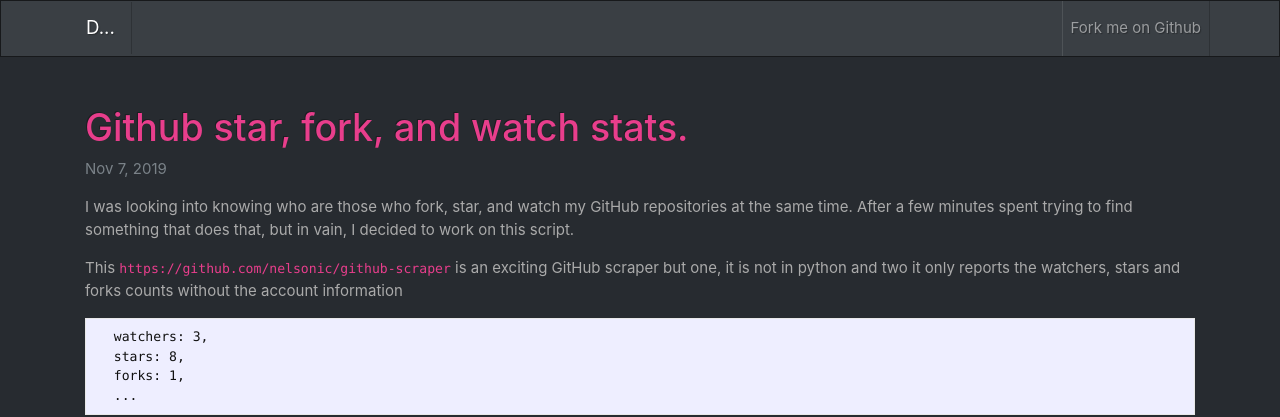
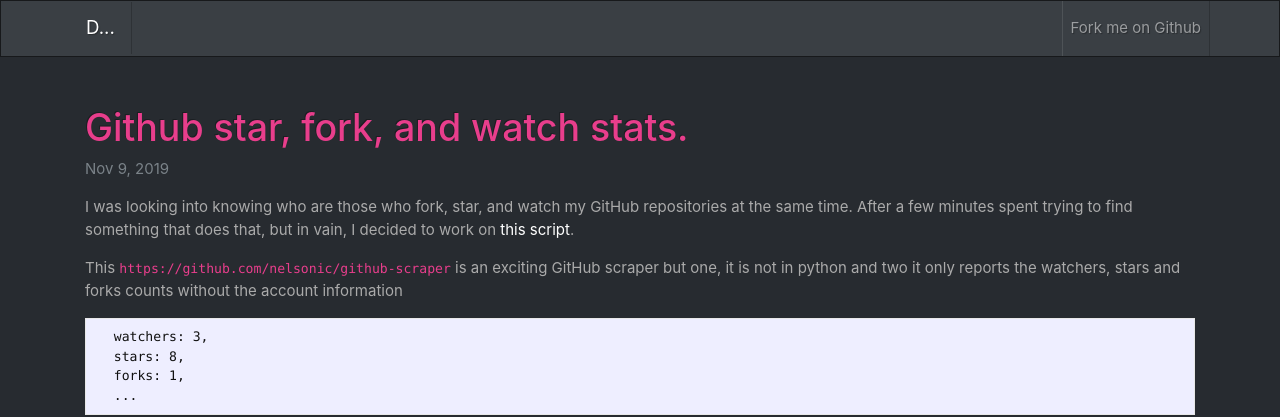
Before and after one commit to dragona/dragona.github.com, a Jekyll site: the page built from _posts/2019-11-09-github-star-fork-and-watch-scraper-in-python.md, in a window 1280 px wide. Shown: the top 417 px of the page. Built offline with Jekyll 4.4.1, drawn with Linux system fonts in a browser that asks for light colours; our own code applies the rules of GitHub Pages for plain Markdown files; part of the change alters nothing that is shown.

Commit message:
udpate name

````diff
--- a/_posts/2019-11-07-github-star-fork-and-watch-scraper-in-python.md
+++ b/_posts/2019-11-09-github-star-fork-and-watch-scraper-in-python.md
@@ -3,7 +3,7 @@ title: Github star, fork, and watch stats.
 ---
 
 I was looking into knowing who are those who fork, star, and watch my GitHub repositories at the same time. After a few minutes
-spent trying to find something that does that, but in vain, I decided to work on this script.
+spent trying to find something that does that, but in vain, I decided to work on [this script](https://github.com/dragona/github-stat).
 
 
 This ```https://github.com/nelsonic/github-scraper``` is an exciting GitHub scraper but one, it is not in python and two it only reports the watchers, stars and forks counts
````
